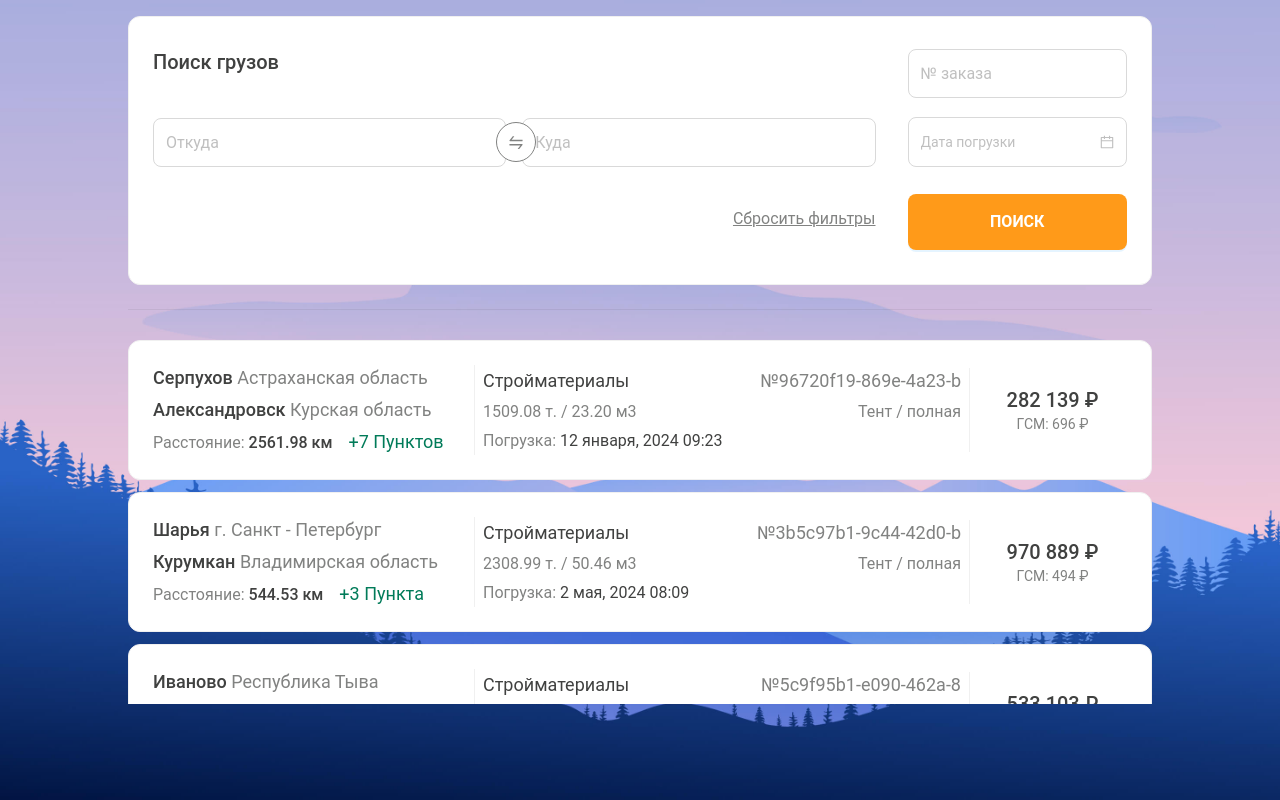
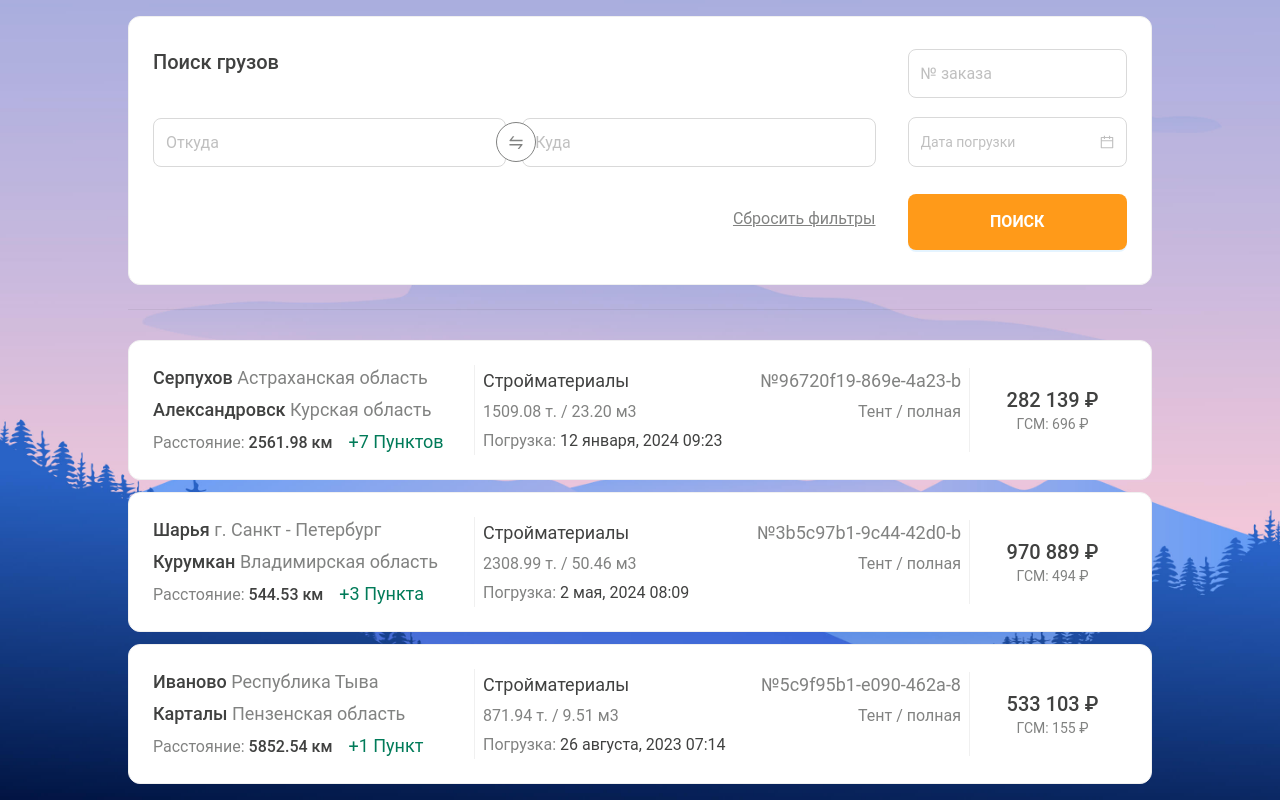
Before and after one commit to robertd2000/transportation_orders, a React (Vite) app: page / in a window 1280 px wide. Built offline with nearby package versions, Linux system fonts and the light colour scheme.

Commit message:
useHeight

```diff
--- /dev/null
+++ b/src/components/Transportations/List/hooks/useHeight.tsx
@@ -0,0 +1,15 @@
+import { useEffect, useRef, useState } from "react";
+
+export const useHeight = () => {
+  const [height, setHeight] = useState(0);
+  const ref = useRef<HTMLDivElement>(null);
+
+  useEffect(() => {
+    setHeight(ref?.current?.clientHeight || 0);
+  });
+
+  return {
+    height,
+    ref,
+  };
+};
--- a/src/components/Transportations/List/hooks/useTransportationsList.tsx
+++ b/src/components/Transportations/List/hooks/useTransportationsList.tsx
@@ -2,12 +2,15 @@ import React, { useState } from "react";
 import { useQuery } from "@tanstack/react-query";
 import { getTransportations } from "../../../../api/transportation.api";
 import { useAppSelector } from "../../../../redux/store";
-import { HEIGHT } from "../../../../constants";
+import { useHeight } from "./useHeight";
+// import { HEIGHT } from "../../../../constants";
 import { Transportation } from "../../../../types/transportation.interface";
 
 export const useTransportationsList = () => {
   const [data, setData] = useState<Transportation[]>([]);
   const [page, setPage] = useState<number>(0);
+
+  const { ref, height } = useHeight();
 
   const { filters } = useAppSelector((state) => state.transportationReducer);
 
@@ -43,7 +46,7 @@ export const useTransportationsList = () => {
   const onScroll = (e: React.UIEvent<HTMLElement, UIEvent>) => {
     if (
       Math.abs(
-        e.currentTarget.scrollHeight - e.currentTarget.scrollTop - HEIGHT
+        e.currentTarget.scrollHeight - e.currentTarget.scrollTop - height
       ) <= 1
     ) {
       appendData();
@@ -53,6 +56,8 @@ export const useTransportationsList = () => {
 
   return {
     data,
+    ref,
+    height,
     onScroll,
   };
 };
--- a/src/components/Transportations/List/index.tsx
+++ b/src/components/Transportations/List/index.tsx
@@ -2,16 +2,18 @@ import { List } from "antd";
 import VirtualList from "rc-virtual-list";
 import { TransportationItem } from "../Item";
 import { useTransportationsList } from "./hooks/useTransportationsList";
-import { HEIGHT } from "../../../constants";
+// import { HEIGHT } from "../../../constants";
+import style from "./styles/TransportationList.module.scss";
 
 export const TransportationList = () => {
-  const { data, onScroll } = useTransportationsList();
+  const { data, ref, height, onScroll } = useTransportationsList();
 
   return (
+    <div ref={ref} className={style.listWrapper}>
       <List split={false}>
         <VirtualList
           data={data}
-        height={HEIGHT}
+          height={height}
           itemHeight={116}
           itemKey="id"
           onScroll={onScroll}
@@ -19,5 +21,6 @@ export const TransportationList = () => {
           {(item) => <TransportationItem item={item} />}
         </VirtualList>
       </List>
+    </div>
   );
 };
--- /dev/null
+++ b/src/components/Transportations/List/styles/TransportationList.module.scss
@@ -0,0 +1,3 @@
+.listWrapper {
+  height: calc(100vh - 340px);
+}
```
Lines whose indentation alone changed are shown as unchanged.
